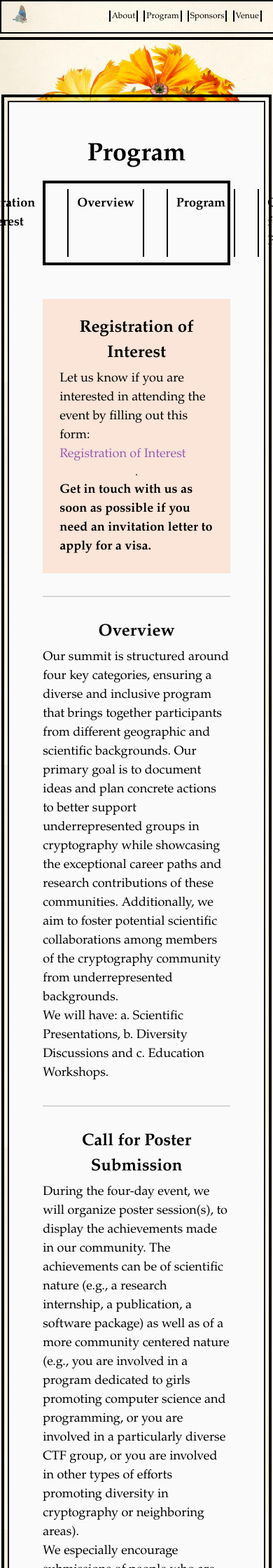
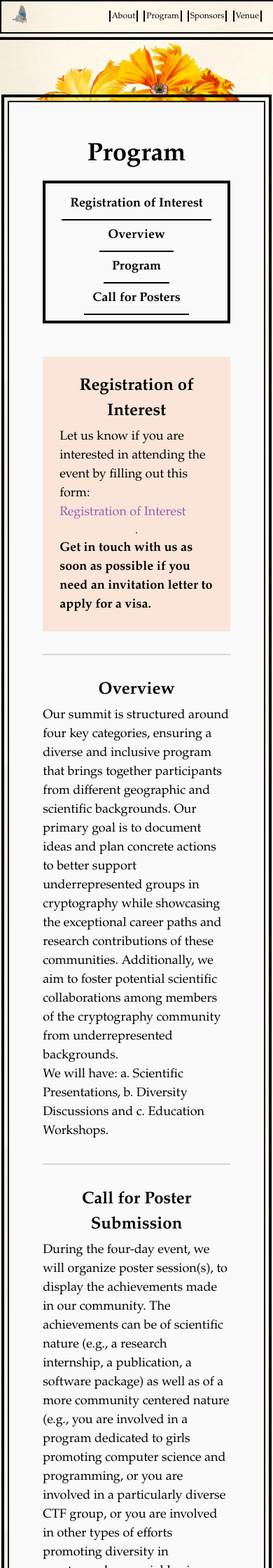
Before and after one commit to women-in-cryptography/decryptingdiversity.github.io, a Jekyll site: the page built from program.html, in a window 390 px wide. Shown: the top 2240 px of the page at 70% size. Built offline with Jekyll 4.4.1, drawn with Linux system fonts in a browser that asks for light colours.

Commit message:
Better responsive 2

```diff
--- a/css/main.scss
+++ b/css/main.scss
@@ -344,6 +344,7 @@ nav {
   border: 4px solid black;
   padding: .5rem 0;
   margin-bottom: 20px;
+
 }
 
 nav ul {
@@ -352,12 +353,20 @@ nav ul {
   margin: 0;
   display: flex;
   justify-content: center;
+  flex-wrap: wrap;
+
 }
 
 nav ul li {
   margin: 0 1rem;
   border-right: 2px solid black;
   border-left: 2px solid black;
+
+  @media only screen and (max-width: 600px) {
+    border-bottom: 2px solid black;
+    border-left: 0;
+    border-right: 0;
+  }
 }
 
 nav ul li a {
```
